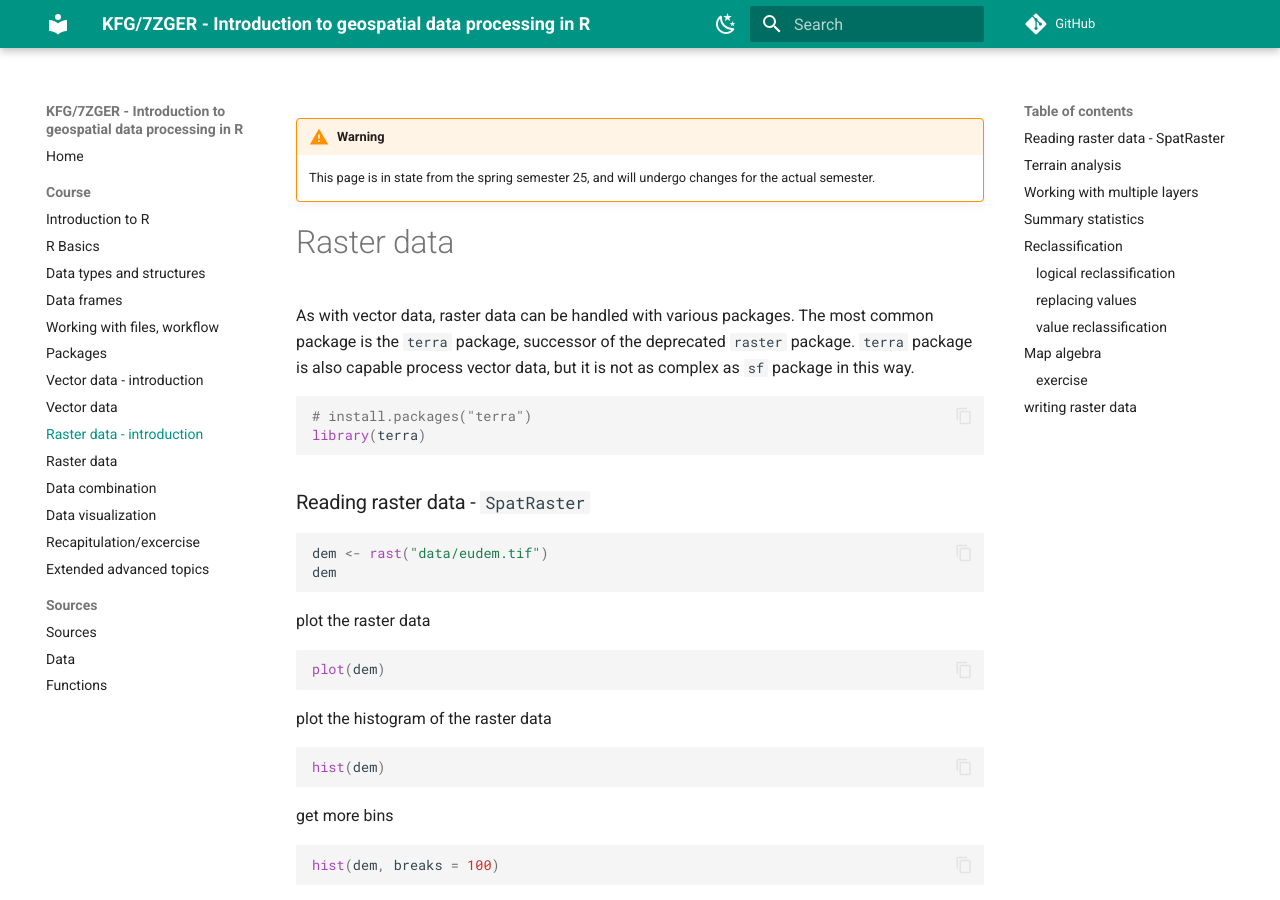
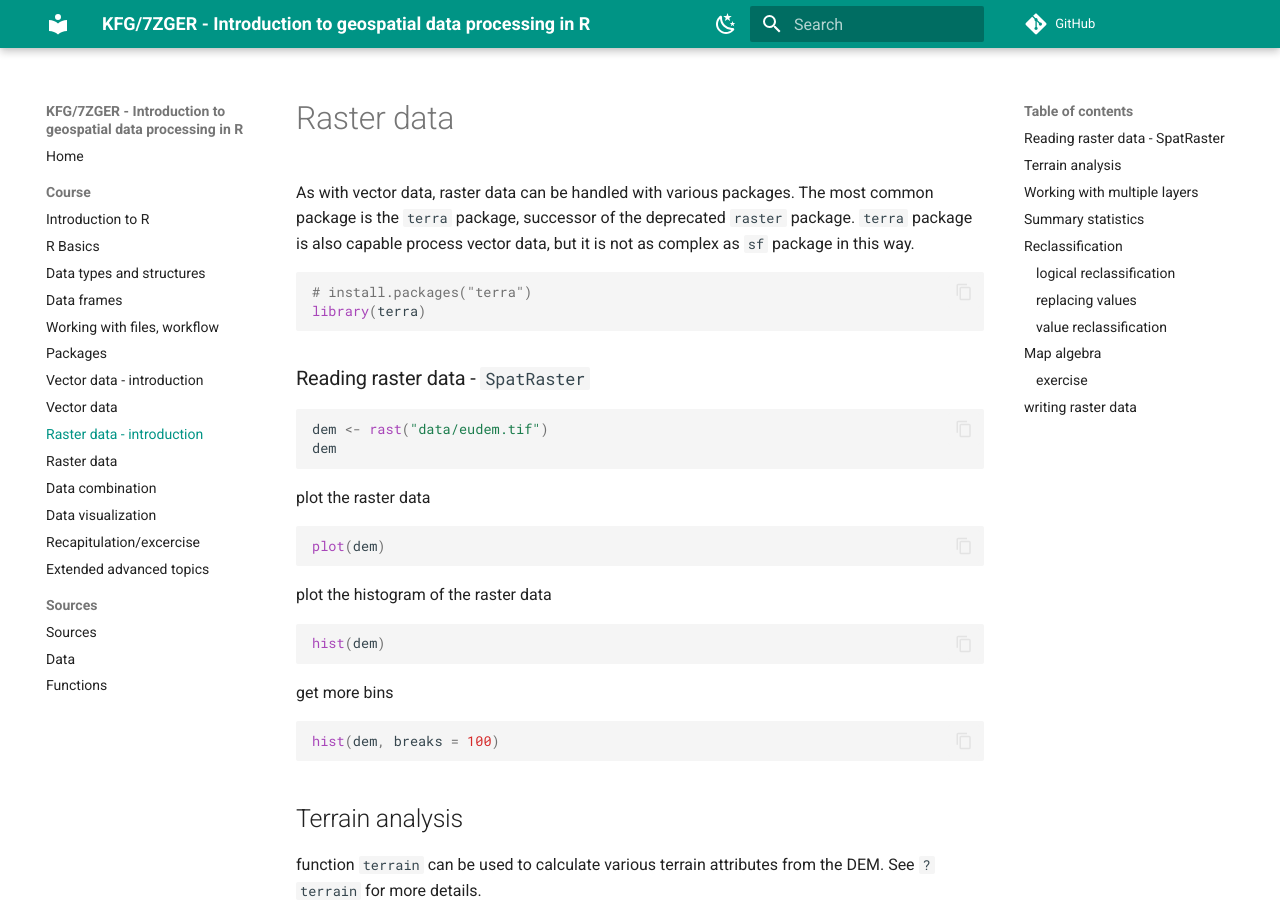
Before and after one commit to kalab-oto/7ZGER, an MkDocs documentation site: the page built from docs/raster_intro.md, in a window 1280 px wide and 900 px high. Built offline with MkDocs 1.6.1 and Material for MkDocs 9.7.7, drawn with Linux system fonts in a browser that asks for light colours; comment, search, counter and statistics services are not loaded.

Commit message:
rm: warning

```diff
--- a/docs/raster_intro.md
+++ b/docs/raster_intro.md
@@ -1,6 +1,3 @@
-!!! warning
-    This page is in state from the spring semester 25, and will undergo changes for the actual semester.
-
 # Raster data
 
 As with vector data, raster data can be handled with various packages. The most common package is the `terra` package, successor of the deprecated `raster` package. `terra` package is also capable process vector data, but it is not as complex as `sf` package in this way.
```
